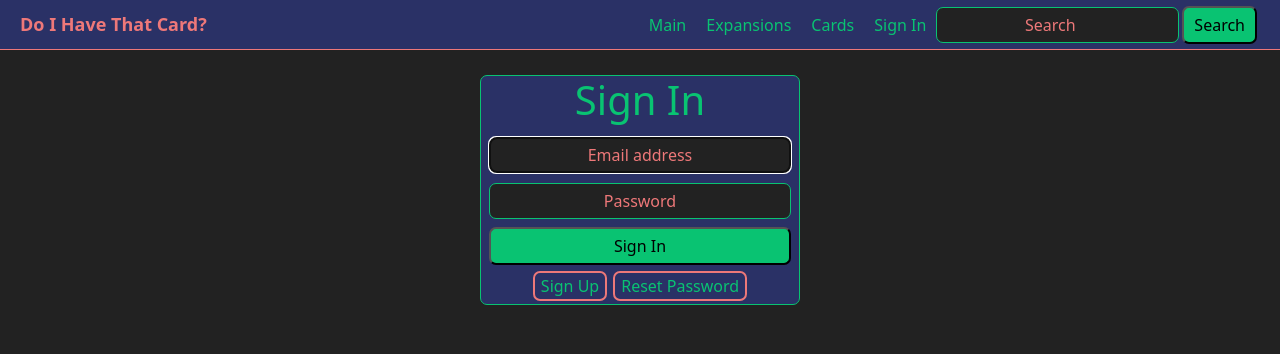
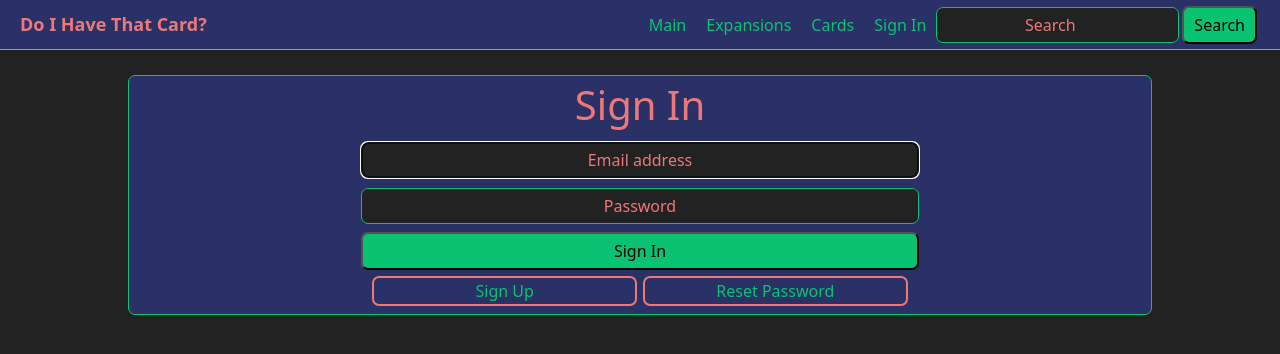
Before and after one commit to pyRN/that-card-firebase, a React (Create React App) app: page /signIn in a window 1280 px wide. Shown: the top 354 px of the page. Built offline with nearby package versions, Linux system fonts and the light colour scheme.

Commit message:
Refactored and changed styling

```diff
--- a/src/App.css
+++ b/src/App.css
@@ -1,3 +1,13 @@
+/*Colors used in project:
+#EE7879 - dark pink
+#2A3166 - dark blue
+#F4ABAA - pink
+#CAE7DF - light blue
+#dc3545 - danger red
+#09c372 - mint green
+#222 - dark gray
+*/
+
 body,
 html,
 .mainContainer {
@@ -15,3 +25,34 @@ html,
   margin: 10px;
   width: 300px;
 }
+
+.page-container {
+  color: #09c372;
+  display: flex;
+  flex-wrap: wrap;
+  justify-content: center;
+  margin-top: 20px;
+}
+
+.responsive-card {
+  background-color: #2a3166;
+  border: solid 1px #09c372;
+  border-radius: 7px;
+  color: #09c372;
+  display: flex;
+  flex-direction: column;
+  align-items: center;
+  margin: 5px;
+  padding: 5px;
+  width: 80%;
+}
+
+.card-title-text {
+  color: #ee7879;
+}
+
+@media only screen and (max-width: 600px) {
+  .responsive-card {
+    width: 320px;
+  }
+}
--- a/src/components/Header/NavBar.css
+++ b/src/components/Header/NavBar.css
@@ -1,12 +1,3 @@
-/*Colors used in project:
-#EE7879 - dark pink
-#2A3166 - dark blue
-#F4ABAA - pink
-#CAE7DF - light blue
-#dc3545 - danger red
-#09c372 - mint green
-*/
-
 .brand {
   align-items: center;
   display: flex;
@@ -94,12 +85,6 @@ ul li:hover,
   transition: 0.1s;
 }
 
-/* .signOut-btn:hover {
-  color: #ee7879;
-  transform: scale(0.9);
-  transition: 0.1s;
-} */
-
 .open .hamburger-bar-1 {
   -webkit-transform: rotate(-45deg) translate(-6px, 6px);
   transform: rotate(-45deg) translate(-6px, 6px);
@@ -148,19 +133,17 @@ ul li:hover,
 .input-field {
   background-color: #222;
   border: solid 1px #09c372;
-  color: #09c372;
   border-radius: 7px;
+  color: #ee7879;
   margin-left: 5px;
   padding: 5px;
+  text-align: center;
 }
 
+.input-field:focus,
 .input-field::placeholder {
   color: #ee7879;
   text-align: center;
-}
-
-.input-field:focus {
-  color: #ee7879;
 }
 
 @media only screen and (max-width: 600px) {
--- a/src/components/Main/CardsContainer/CardComponent.jsx
+++ b/src/components/Main/CardsContainer/CardComponent.jsx
@@ -1,5 +1,6 @@
 import React, { useRef } from "react";
 import { useSelector } from "react-redux";
+import "./CardsContainer.css";
 
 //Components
 import Spinner from "./Spinner";
--- a/src/components/Main/CardsContainer/CardsContainer.css
+++ b/src/components/Main/CardsContainer/CardsContainer.css
@@ -1,19 +1,10 @@
-/*Colors used in project:
-#EE7879 - dark pink
-#2A3166 - dark blue
-#F4ABAA - pink
-#CAE7DF - light blue
-#dc3545 - danger red
-#09c372 - mint green
-*/
-
-.cards-container {
+/* .cards-container {
   color: #09c372;
   display: flex;
   flex-wrap: wrap;
   justify-content: center;
   margin-top: 20px;
-}
+} */
 
 .card-container {
   background-color: #2a3166;
@@ -74,6 +65,7 @@
   /* margin: 0 0 10px 0; */
   border: solid 1px #09c372;
   border-radius: 7px;
+  color: #ee7879;
   padding: 5px;
   margin: auto;
 }
--- a/src/components/Main/CardsContainer/CardsContainer.jsx
+++ b/src/components/Main/CardsContainer/CardsContainer.jsx
@@ -15,7 +15,7 @@ export default function CardsContainer() {
   return (
     <>
       {aCardsShown && aCardsShown.length ? (
-        <div align="center" className="cards-container">
+        <div className="page-container">
           {aCardsShown !== null
             ? aCardsShown.map(function (oCardInfo) {
                 return (
@@ -25,26 +25,21 @@ export default function CardsContainer() {
             : null}
         </div>
       ) : aCardsShown !== null && aCardsShown.length === 0 ? (
-        <div className="card-container" align="center">
-          <div>
-            <h1>Invalid Search</h1>
-            <img
-              src={LastChance}
-              className="mtg-card"
-              alt="Magic Card Back"
-              align="center"
-            />
+        <div className="page-container" align="center">
+          <div className="responsive-card">
+            <h1 className="card-title-text">Invalid Search</h1>
+            <img src={LastChance} className="mtg-card" alt="Magic Card Back" />
+            <h3>Search for another card</h3>
           </div>
         </div>
       ) : (
-        <div className="card-container" align="center">
-          <div>
-            <h1>Search for cards</h1>
+        <div className="page-container" align="center">
+          <div className="responsive-card">
+            <h1 className="card-title-text">Search for cards</h1>
             <img
               src={VampiricTutor}
               className="mtg-card"
               alt="Magic Card Back"
-              align="center"
             />
           </div>
         </div>
--- a/src/components/Main/MainContainer/MainContainer.css
+++ /dev/null
@@ -1,32 +0,0 @@
-/*Colors used in project:
-#EE7879 - dark pink
-#2A3166 - dark blue
-#F4ABAA - pink
-#CAE7DF - light blue
-#dc3545 - danger red
-#09c372 - mint green
-*/
-
-.main-container {
-  color: #09c372;
-  display: flex;
-  flex-wrap: wrap;
-  justify-content: center;
-  margin-top: 20px;
-}
-
-.main-card {
-  background-color: #2a3166;
-  border: solid 1px #09c372;
-  border-radius: 7px;
-  display: flex;
-  margin: 5px;
-  width: 80%;
-  justify-content: center;
-}
-
-@media only screen and (max-width: 600px) {
-  .main-card {
-    width: 320px;
-  }
-}
--- a/src/components/Main/MainContainer/MainContainer.jsx
+++ b/src/components/Main/MainContainer/MainContainer.jsx
@@ -1,24 +1,16 @@
-import "./MainContainer.css";
 //Media
 import MTGCard from "../../../multimedia/Magic_card_back.jpg";
 
 export default function MainContainer() {
   return (
-    <div className="main-container">
-      <div className="main-card" align="center">
-        <div>
-          <h1>Do I Have That Card?</h1>
+    <div className="page-container">
+      <div className="responsive-card">
+        <h1 className="card-title-text">Do I Have That Card?</h1>
 
-          <img
-            src={MTGCard}
-            className="mtg-card"
-            alt="Magic Card Back"
-            align="center"
-          />
-          <p>
-            An easy way to manage your Magic: The Gathering&#169; collection
-          </p>
-        </div>
+        <img src={MTGCard} className="mtg-card" alt="Magic Card Back" />
+        <p align="center">
+          A simple Magic: The Gathering&#169; card collection manager
+        </p>
       </div>
     </div>
   );
--- a/src/components/Main/SignInContainer/SignInContainer.css
+++ b/src/components/Main/SignInContainer/SignInContainer.css
@@ -1,47 +1,18 @@
-/*Colors used in project:
-#EE7879 - dark pink
-#2A3166 - dark blue
-#F4ABAA - pink
-#CAE7DF - light blue
-#dc3545 - danger red
-#09c372 - mint green
-*/
 .signIn-input-field {
   background-color: #222;
   border: solid 1px #09c372;
-  color: #09c372;
   border-radius: 7px;
+  color: #ee7879;
   margin: 5px;
   padding: 5px;
+  text-align: center;
   width: 95%;
 }
 
+.signIn-input-field:focus,
 .signIn-input-field::placeholder {
   color: #ee7879;
   text-align: center;
-}
-
-.signIn-input-field:focus {
-  color: #ee7879;
-}
-
-.signIn-container {
-  color: #09c372;
-  display: flex;
-  justify-content: center;
-  margin: 20px 5% 0 5%;
-}
-
-.signIn-card {
-  background-color: #2a3166;
-  border: solid 1px #09c372;
-  border-radius: 7px;
-  color: #09c372;
-  display: flex;
-  flex-wrap: wrap;
-  flex-direction: column;
-  margin: 5px;
-  width: 320px;
 }
 
 .submit-btn {
@@ -53,24 +24,19 @@
   width: 95%;
 }
 
+.outline-btn {
+  background-color: #2a3166;
+  border: solid 2px #ee7879;
+  border-radius: 7px;
+  color: #09c372;
+  margin: 3px;
+  width: 45%;
+}
+
+.outline-btn:hover,
 .submit-btn:hover {
   background-color: #ee7879;
   color: white;
   transform: scale(0.9);
   transition: 0.1s;
 }
-
-.outline-btn {
-  background-color: #2a3166;
-  border: solid 2px #ee7879;
-  border-radius: 7px;
-  color: #09c372;
-  margin: 3px;
-}
-
-.outline-btn:hover {
-  background-color: #ee7879;
-  color: white;
-  transform: scale(0.9);
-  transition: 0.1s;
-}
--- a/src/components/Main/SignInContainer/SignInContainer.jsx
+++ b/src/components/Main/SignInContainer/SignInContainer.jsx
@@ -95,17 +95,17 @@ export default function SignInContainer() {
   };
 
   return (
-    <div className="signIn-container">
-      <div className="signIn-card" align="center">
+    <div className="page-container">
+      <div className="responsive-card" align="center">
         {sLayoutType === "signIn-btn" ? (
-          <h1>Sign In</h1>
+          <h1 className="card-title-text">Sign In</h1>
         ) : sLayoutType === "resetPass-btn" ? (
-          <h1>Reset Password</h1>
+          <h1 className="card-title-text">Reset Password</h1>
         ) : (
-          <h1>Sign Up</h1>
+          <h1 className="card-title-text">Sign Up</h1>
         )}
 
-        <form className="" onSubmit={fnSignIn}>
+        <form onSubmit={fnSignIn}>
           {sError ? (
             <div className="" role="alert">
               {sError}
@@ -145,8 +145,6 @@ export default function SignInContainer() {
               type="password"
             />
           ) : null}
-
-          <div className="">
           {sLayoutType === "signIn-btn" ? (
             <button
               className="submit-btn"
@@ -175,7 +173,6 @@ export default function SignInContainer() {
               Sign Up
             </button>
           )}
-          </div>
           <div>
             {sLayoutType === "signIn-btn" || sLayoutType === "resetPass-btn" ? (
               <button
```
Lines whose indentation alone changed are shown as unchanged.
